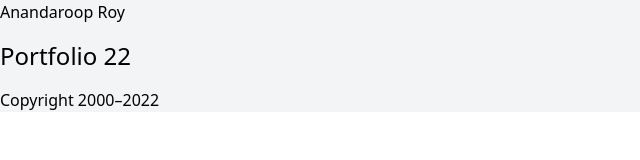
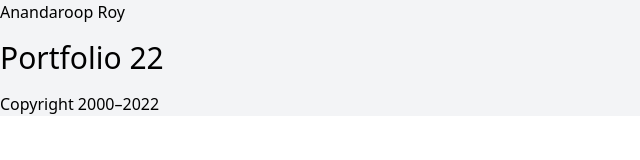
Before and after one commit to anandaroop/portfolio22, a Next.js app: page / in a window 1280 px wide. Shown: the top 160 px of the page, without its empty margins (0-640 px from the left). Built offline with nearby package versions, Linux system fonts and the light colour scheme.

Commit message:
refactor: styles --> src/styles

```diff
--- a/src/pages/_app.tsx
+++ b/src/pages/_app.tsx
@@ -1,4 +1,4 @@
-import "../../styles/globals.css"
+import "../styles/globals.css"
 import type { AppProps } from "next/app"
 
 function MyApp({ Component, pageProps }: AppProps) {
--- a/src/pages/index.tsx
+++ b/src/pages/index.tsx
@@ -13,7 +13,7 @@ const Home: NextPage = () => {
         <link rel="icon" href="/favicon.ico" />
       </Head>
 
-      <h1 className="text-2xl my-4">Portfolio 22</h1>
+      <h1 className="text-3xl my-4">Portfolio 22</h1>
     </>
   )
 }
```
Also changed, not shown: src/styles/globals.css (renamed from styles/globals.css).
